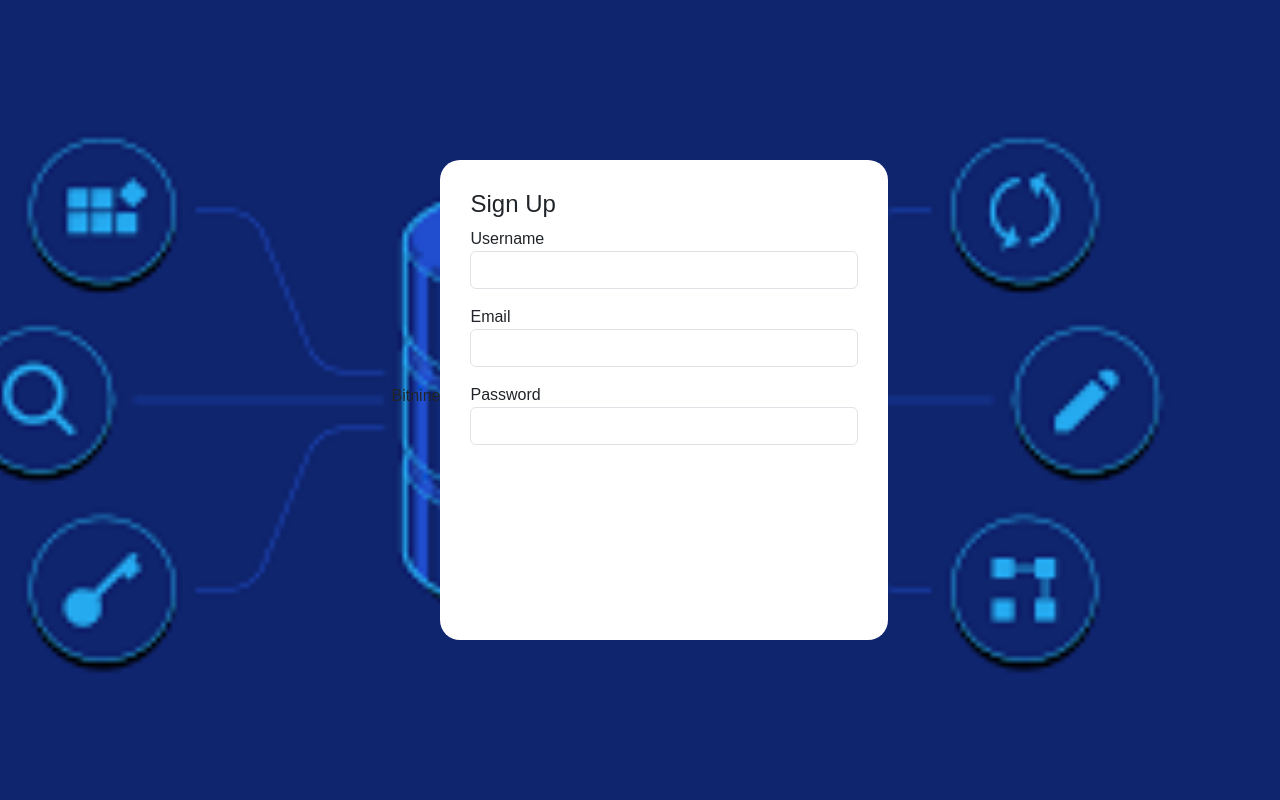
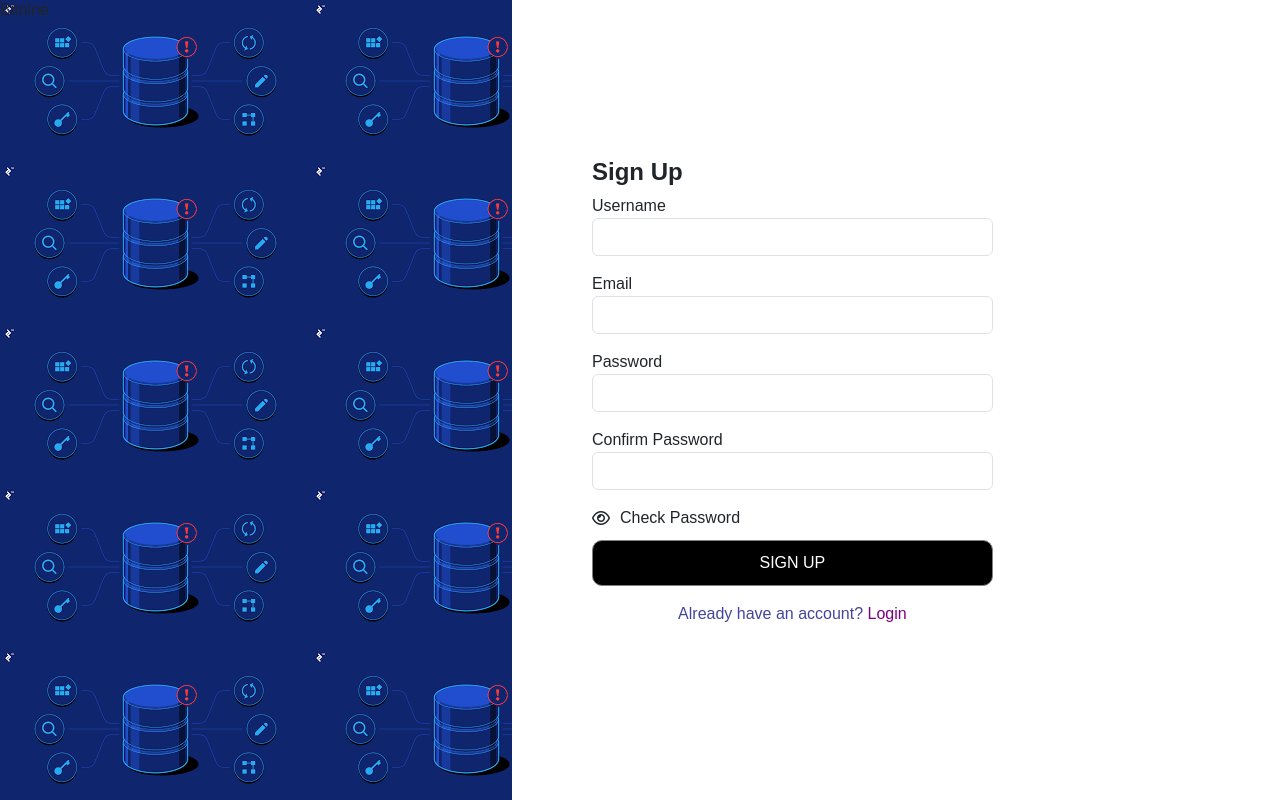
Before and after one commit to wamae-ndiritu/bitnine-clone, a React (Create React App) app: page /register in a window 1280 px wide. Built offline with nearby package versions, Linux system fonts and the light colour scheme.

Commit message:
Add register component

```diff
--- a/src/pages/SignUp.jsx
+++ b/src/pages/SignUp.jsx
@@ -4,10 +4,12 @@ import Register from "../user/Register";
 const SignUp = () => {
   return (
     <div className='user'>
-      <div className='user-wrapper'>
+      <div className='user-left'>
         <h6>Bitnine</h6>
       </div>
-      <Register />
+      <div className='user-right'>
+        <Register />
+      </div>
     </div>
   );
 };
--- a/src/user/Register.jsx
+++ b/src/user/Register.jsx
@@ -1,7 +1,14 @@
-import React from "react";
+import React, { useState } from "react";
+import { Link } from "react-router-dom";
 import "./user.scss";
 
 const Register = () => {
+  const [showPass, setShowPass] = useState(false);
+
+  const togglePass = () => {
+    setShowPass(!showPass);
+  };
+
   return (
     <form>
       <h4>Sign Up</h4>
@@ -15,8 +22,33 @@ const Register = () => {
       </div>
       <div className='mb-3'>
         <label htmlFor='pass'>Password</label>
-        <input type='password' className='form-control' id='pass' />
+        <input
+          type={`${showPass ? "text" : "password"}`}
+          className='form-control'
+          id='pass'
+        />
       </div>
+      <div className='mb-3'>
+        <label htmlFor='pass-2'>Confirm Password</label>
+        <input
+          type={`${showPass ? "text" : "password"}`}
+          className='form-control'
+          id='pass-2'
+        />
+      </div>
+      <span onClick={togglePass}>
+        <i
+          className={`fa ${showPass ? "fa-eye-slash" : "fa-eye"}`}
+          aria-hidden='true'
+        ></i>
+        Check Password
+      </span>
+      <div className='mb-3'>
+        <button className='btn-submit'>Sign Up</button>
+      </div>
+      <p>
+        Already have an account? <Link to='/login'>Login</Link>
+      </p>
     </form>
   );
 };
--- a/src/user/user.scss
+++ b/src/user/user.scss
@@ -1,19 +1,66 @@
+:link{
+    text-decoration: none;;
+}
+
+a{
+    color: purple;
+
+    &:hover{
+        text-decoration: underline;
+    }
+}
+
 .user{
     width: 100%;
     height: 100vh;
-    background-image: url("../../public/assets/db.png");
-    background-repeat: no-repeat;
-    background-position-x: 80%;
-    background-size: cover;
     display: flex;
     justify-content: center;
     align-items: center;
 
-    form{
-        width: 35%;
-        height: 60vh;
-        background-color: #fff;
-        padding: 30px;
-        border-radius: 20px;
+    .user-left{
+        flex: 1;
+        height: 100%;
+        background-image: url("../../public/assets/db.png");
+    }
+
+    .user-right{
+        flex: 1.5;
+
+        form {
+            width: 60%;
+            background-color: #fff;
+            padding: 30px;
+            border-radius: 20px;
+            margin-left: 50px;
+
+            h4{
+                text-transform: capitalize;
+                font-weight: bold;
+
+            }
+
+            span{
+                display: flex;
+                align-items: center;
+                gap: 10px;
+                cursor: pointer;
+                padding-bottom: 10px;
+            }
+
+            .btn-submit{
+                width: 100%;
+                background-color: #000000;
+                color: #FFF;
+                padding: 10px;
+                border: 1px solid gray;
+                border-radius: 10px;
+                text-transform: uppercase;
+            }
+
+            p{
+                text-align: center;
+                color: #44449b;
+            }
+        }
     }
 }
```
